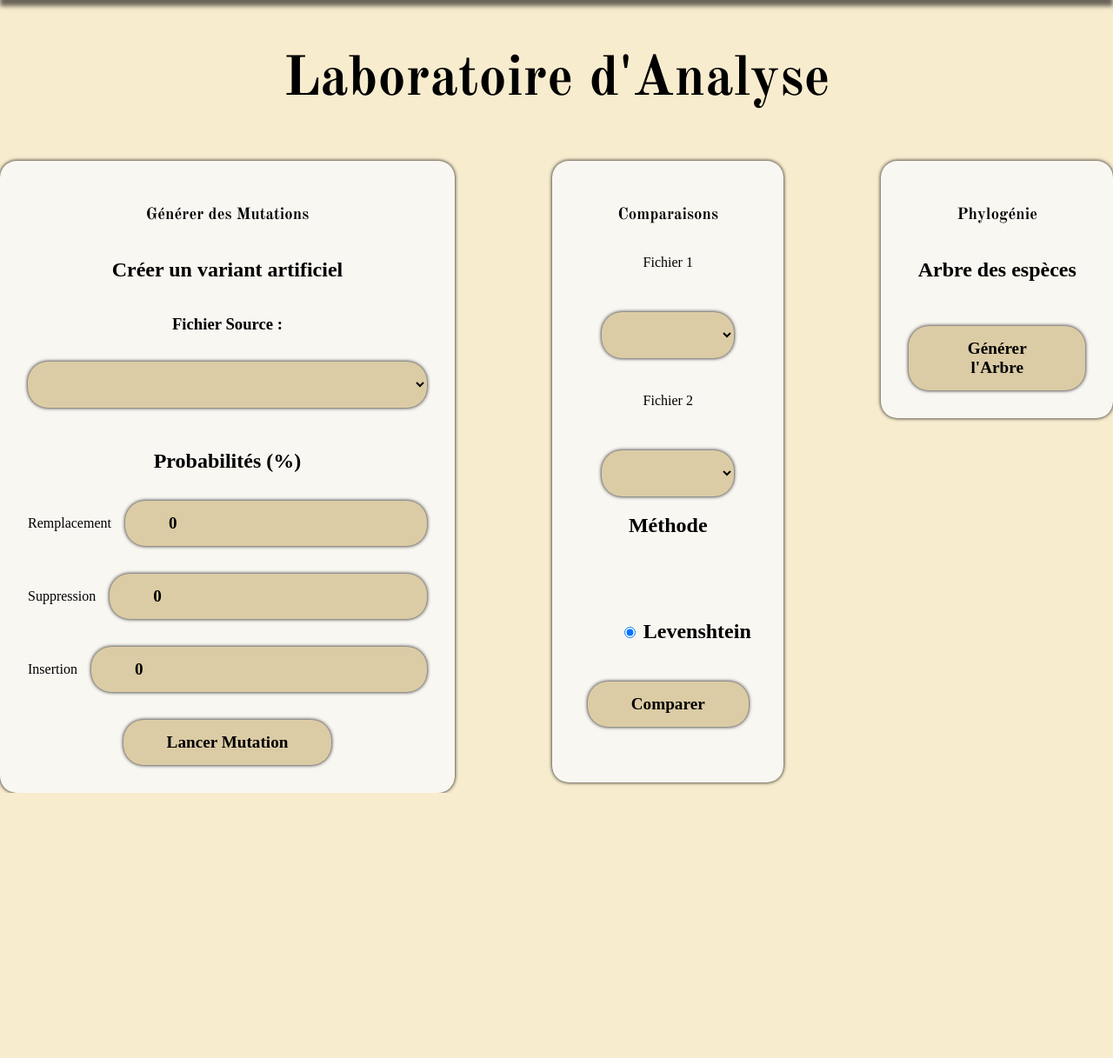
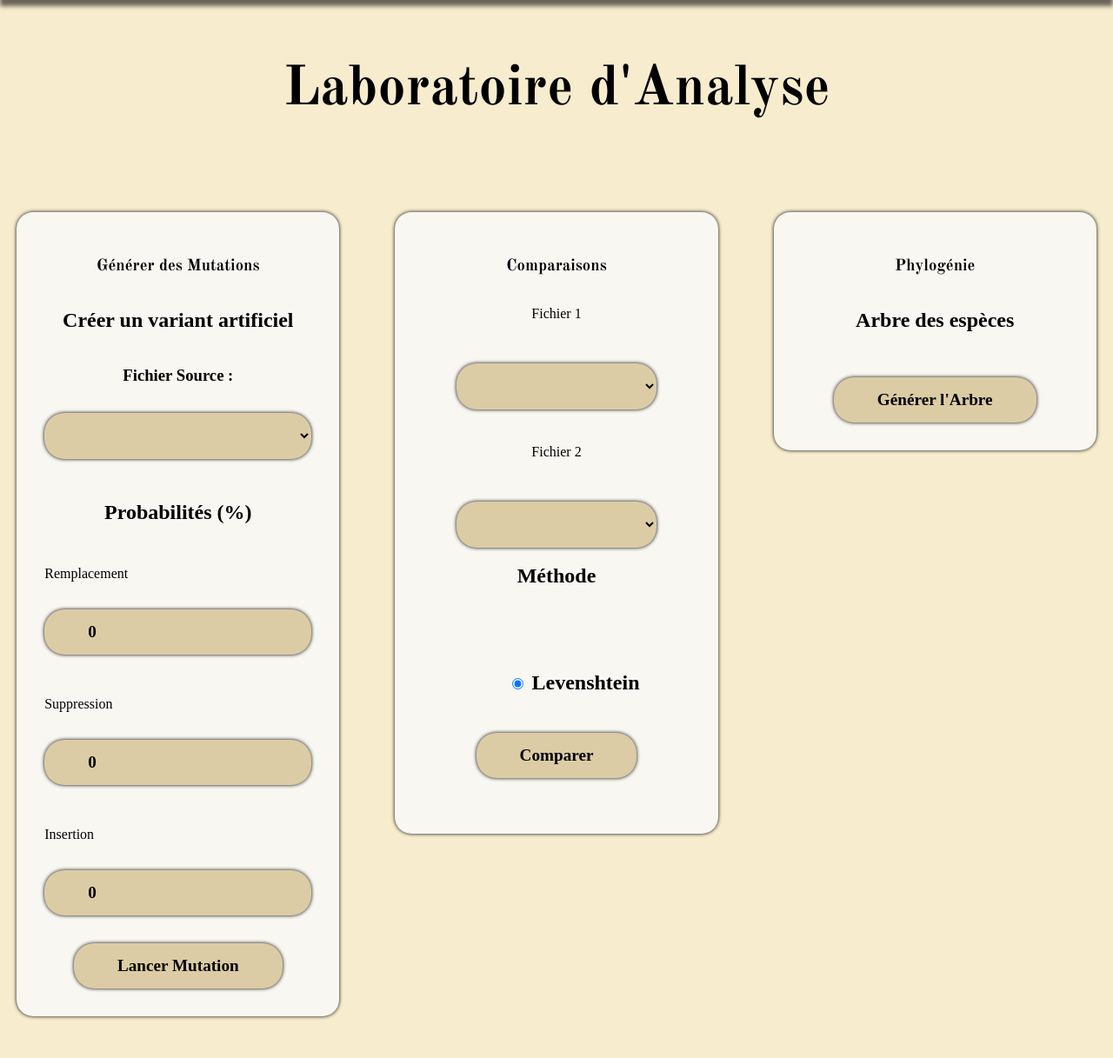
Before and after one commit to JorisVachey/SAE_ADN, a Flask app: page /exploitation in a window 1280 px wide. Shown: the part 112-1329 px from the top of the page at 87% size. Before the commit the page ends 1024 px from the top, so only its background shows below. Run offline with Flask 3, Linux system fonts and the light colour scheme; the visitor is signed in with stand-in values (Sample User, id 1); data that the repository does not hold is empty.

Commit message:
ajustement css

```diff
--- a/flask/monApp/static/css/styles.css
+++ b/flask/monApp/static/css/styles.css
@@ -303,6 +303,7 @@ form {
 .la_plateforme .maintenance {
     width: 100%;
     display: flex;
+    flex-wrap: wrap;
     flex-direction: row;
     align-items: center;
     gap: 1em;
--- a/flask/monApp/templates/exploitation.html
+++ b/flask/monApp/templates/exploitation.html
@@ -2,10 +2,10 @@
 
 {% block main %}
 <section style="display: flex; flex-direction: column; align-items: center;">
-    <h1 style="font-size: 4em;">Laboratoire d'Analyse</h1>
-    <section style="flex-direction: row; gap: 7em; margin: 0 10em;" class="block">
+    <h1 style="font-size: 4em; margin-top: 1em;">Laboratoire d'Analyse</h1>
+    <section style="flex-direction: row; gap: 4em; margin: 3em 10em;" class="block">
 
-        <form style="flex-basis: 18%; align-self: flex-start;" method="POST" action="{{ url_for('mutation') }}">
+        <form style="width:24%; align-self: flex-start;" method="POST" action="{{ url_for('mutation') }}">
             <h1>Générer des Mutations</h1>
             <h2>Créer un variant artificiel</h2>
             {{ form_mutation.hidden_tag() }}
@@ -20,16 +20,16 @@
             <article class="sous_block">
                 <h2 style="margin-bottom: 0; margin-top: 2em;">Probabilités (%)</h2>
                 <div class="proba">
-                    <p>Remplacement</p>
-                    {{ form_mutation.proba_r(class="input_moitie", placeholder="Rempl.") }}
+                    <p style="flex-basis: 20%;">Remplacement</p>
+                    {{ form_mutation.proba_r(class="input_moitie", style="padding-right:10px; flex_grow:0", placeholder="Rempl.") }}
                 </div>
                 <div class="proba">
                     <p>Suppression</p>
-                    {{ form_mutation.proba_d(class="input_moitie", placeholder="Dél.") }}
+                    {{ form_mutation.proba_d(class="input_moitie", style="padding-right:10px; flex_grow:0", placeholder="Dél.") }}
                 </div>
                 <div class="proba">
                     <p>Insertion</p>
-                    {{ form_mutation.proba_i(class="input_moitie", placeholder="Ins.") }}
+                    {{ form_mutation.proba_i(class="input_moitie", style="padding-right:10px; flex_grow:0", placeholder="Ins.") }}
                 </div>
             </article>
             <div class="block_boutons" style="justify-content: center;">
@@ -37,7 +37,7 @@
             </div>
         </form>
 
-        <form style="flex-basis: 18%; align-self: flex-start;" method="POST" action="{{ url_for('comparaison') }}">
+        <form style="width:24%; align-self: flex-start;" method="POST" action="{{ url_for('comparaison') }}">
             {{ form_comparaison.hidden_tag() }}
             <h1>Comparaisons</h1>
             <article class="sous_block" style="margin-bottom: 1.5em;">
@@ -73,7 +73,7 @@
             </article>
         </form>
 
-        <form style="width:18%; align-self: flex-start;" method="POST" action="{{ url_for('arbre_phylogenetique') }}">
+        <form style="width:24%; align-self: flex-start;" method="POST" action="{{ url_for('arbre_phylogenetique') }}">
             <h1>Phylogénie</h1>
             <h2 class="sous-titre">Arbre des espèces</h2>
             <div class="block_boutons" style="justify-content: center;">
```
